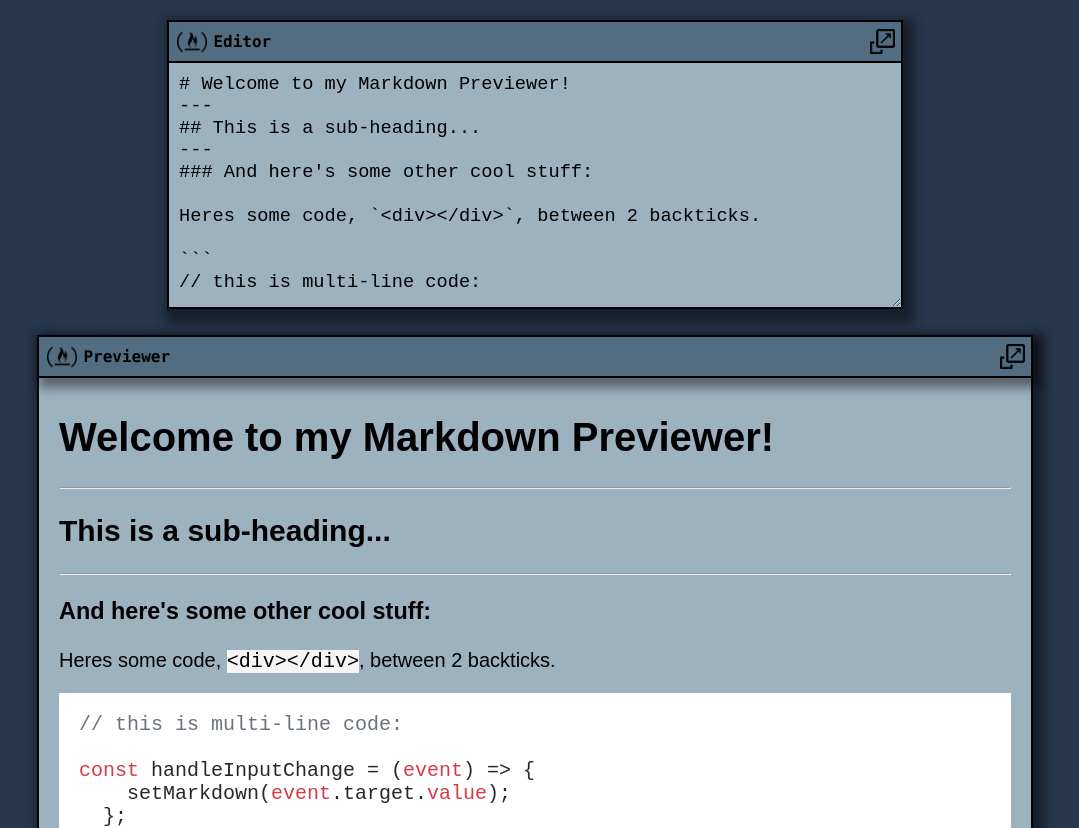
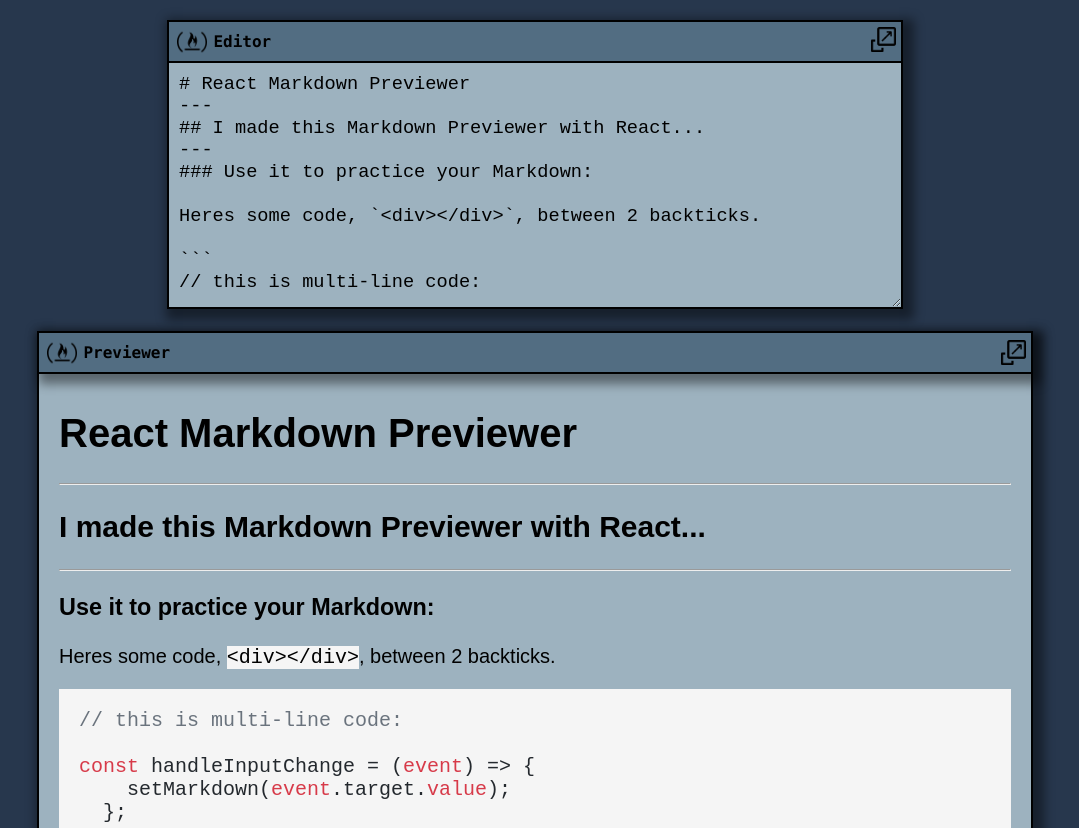
Before and after one commit to hiddenciphers/ReactMarkdownPreviewer, a React (Create React App) app: page / in a window 1280 px wide. Shown: the top 828 px of the page, without its empty margins (105-1184 px from the left). Built offline with nearby package versions, Linux system fonts and the light colour scheme.

Commit message:
Final version complete with all tests passining.

```diff
--- a/src/Previewer.css
+++ b/src/Previewer.css
@@ -1,7 +1,7 @@
 /* Previewer.css */
 
 #container {
-    height: auto;
+  height: 100%;
   width: 71em;
   display: flex;
   flex-direction: column;
@@ -10,39 +10,12 @@
   align-items: center;
   gap: 1.4em;
   margin: auto;
-  }
 
-  #editor-container {
-    width: 46em;
-    background-color: #0000006f;
-    box-shadow: 5px 5px 10px 6px #0000006f;
-    flex: 1;
-    transition: height 0.3s ease;
-  }
-
-  #preview-container {
-    border: 2px solid black;
-    max-height: auto;
-    width: 62em;
-    min-height: 15em;
-    background-color: #9DB2BF;
-    box-shadow: 5px 5px 10px 6px #0000006f;
-    padding-bottom: 20px;
-    margin-bottom: 30px;
-    flex: 1;
-    transition: height 0.3s ease;
-  }
-
-  .full-height {
-    flex: 1 1 100%;
-  }
-
-  #preview {
-    height: calc(100% - 43.5px);
-    padding: 10px 20px 0 20px;
-    font-family: sans-serif;
-    font-size: 15pt;
-    color: black;
+  .top-bar-icons {
+    padding-left: 5px;
+    display: flex;
+    align-items: center;
+    gap: 0.4em;
   }
 
   .fcc-icons {
@@ -51,23 +24,24 @@
 
   .toggle-icons {
     width: 25px;
-    margin-right: 3px;
+    padding: 4px;
+    margin-right: -2px;
   }
 
-  .quit-icons:hover {
+  .toggle-icons:hover {
     width: 28px;
+    background-color: #00000022;
+    border-radius: 4px;
   }
 
-  #editor {
-    width: calc(100% - 24px);
-    resize: vertical;
-    border: 2px solid black;
-    background-color: #9DB2BF;
-    min-height: 12em;
-    padding: 10px;
-    font-size: 14pt;
-    height: calc(100% - 33px); /* Adjust height minus the top bar */
-  }
+  #editor-container {
+    width: 46em;
+    background-color: #0000006f;
+    box-shadow: 5px 5px 10px 6px #0000006f;
+    flex: 1;
+    display: flex;
+    flex-direction: column;
+    transition: height 0.3s ease;
 
     #editor-top-bar {
       font-family: source-code-pro, Menlo, Monaco, Consolas, 'Courier New', monospace;
@@ -83,6 +57,35 @@
       background-color: #526D82;
     }
 
+    #editor {
+      width: calc(100% - 24px);
+      border: 2px solid black;
+      background-color: #9DB2BF;
+      min-height: 12em;
+      padding: 10px;
+      font-size: 14pt;
+      resize: vertical;
+      max-height: 91vh;
+    }
+
+    #editor.full-height {
+      flex: 1 1 100%;
+      min-height: 48em;
+    }
+  }
+
+  #preview-container {
+    border: 2px solid black;
+    max-height: auto;
+    width: 62em;
+    min-height: 15em;
+    background-color: #9DB2BF;
+    box-shadow: 5px 5px 10px 6px #0000006f;
+    padding-bottom: 20px;
+    margin-bottom: 30px;
+    flex: 1;
+    transition: height 0.3s ease;
+
     #preview-top-bar {
       font-family: source-code-pro, Menlo, Monaco, Consolas, 'Courier New', monospace;
       font-weight: bold;
@@ -97,11 +100,12 @@
       box-shadow: 5px 5px 10px 5px #0000006f;
     }
 
-  .top-bar-icons {
-    padding-left: 5px;
-    display: flex;
-    align-items: center;
-    gap: 0.4em;
+    #preview {
+      height: calc(100% - 43.5px);
+      padding: 10px 20px 0 20px;
+      font-family: sans-serif;
+      font-size: 15pt;
+      color: black;
     }
 
     blockquote {
@@ -138,3 +142,10 @@
     code {
       background-color: #f5f5f5;
     }
+
+    #preview-container.full-height {
+      flex: 1 1 100%;
+      min-height: 15em;
+    }
+  }
+}
--- a/src/Previewer.js
+++ b/src/Previewer.js
@@ -1,3 +1,4 @@
+// Previewer.js
 import React, { useState, useEffect } from 'react';
 import { marked } from 'marked';
 import hljs from 'highlight.js';
@@ -5,6 +6,8 @@ import 'highlight.js/styles/github.css';
 import './Previewer.css';
 
 marked.setOptions({
+  gfm: true,       // Enable GitHub flavored markdown
+  breaks: true,    // Convert carriage returns to <br> elements
   highlight: function (code, lang) {
     if (lang && hljs.getLanguage(lang)) {
       return hljs.highlight(code, { language: lang }).value;
@@ -12,14 +15,15 @@ marked.setOptions({
       return hljs.highlightAuto(code).value;
     }
   },
+
 });
 
 function Previewer() {
-  const [markdown, setMarkdown] = useState(`# Welcome to my Markdown Previewer!
+  const [markdown, setMarkdown] = useState(`# React Markdown Previewer
 ---
-## This is a sub-heading...
+## I made this Markdown Previewer with React...
 ---
-### And here's some other cool stuff:
+### Use it to practice your Markdown:
 
 Heres some code, \`<div></div>\`, between 2 backticks.
 
@@ -103,6 +107,7 @@ And here. | Okay. | I think we get it.
             </div>
             <textarea
               id='editor'
+              className={!showPreview ? 'full-height' : ''}
               value={markdown}
               onChange={handleInputChange}
             ></textarea>
```
Lines whose indentation alone changed are shown as unchanged.
